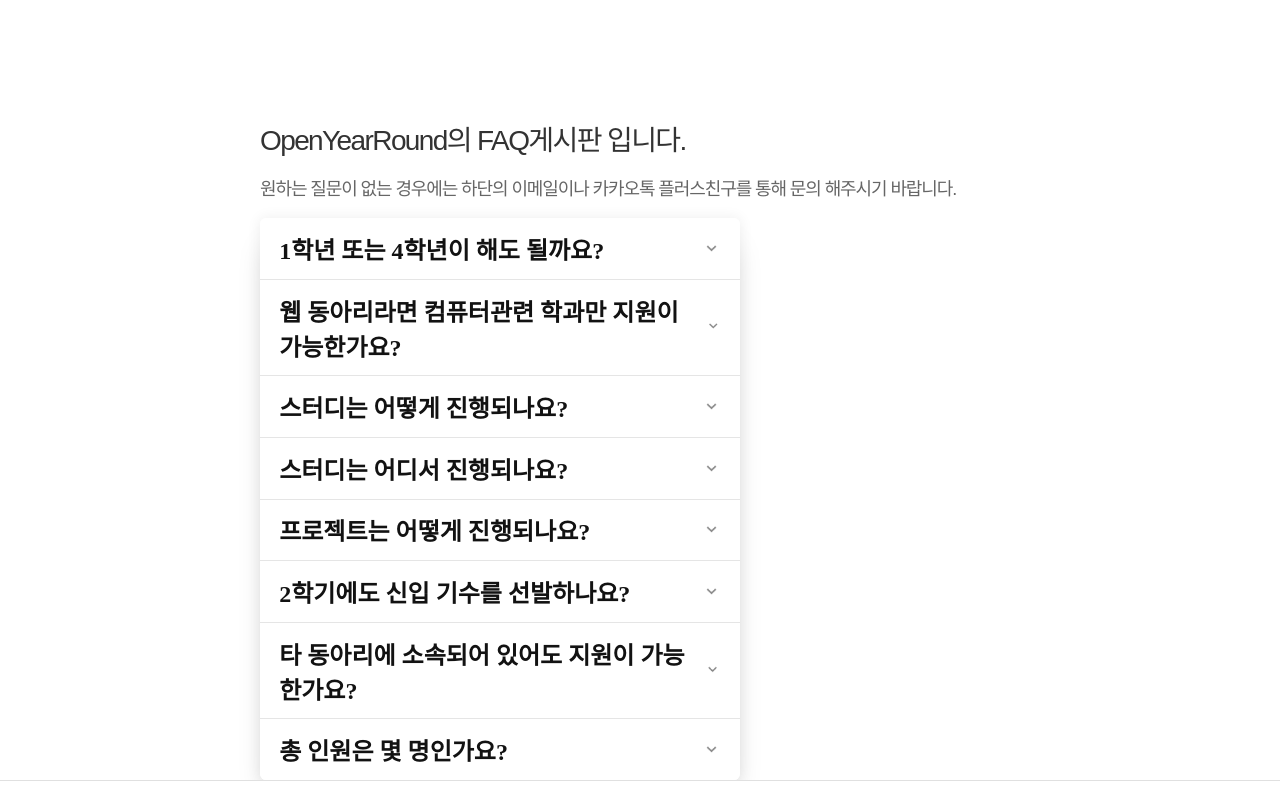
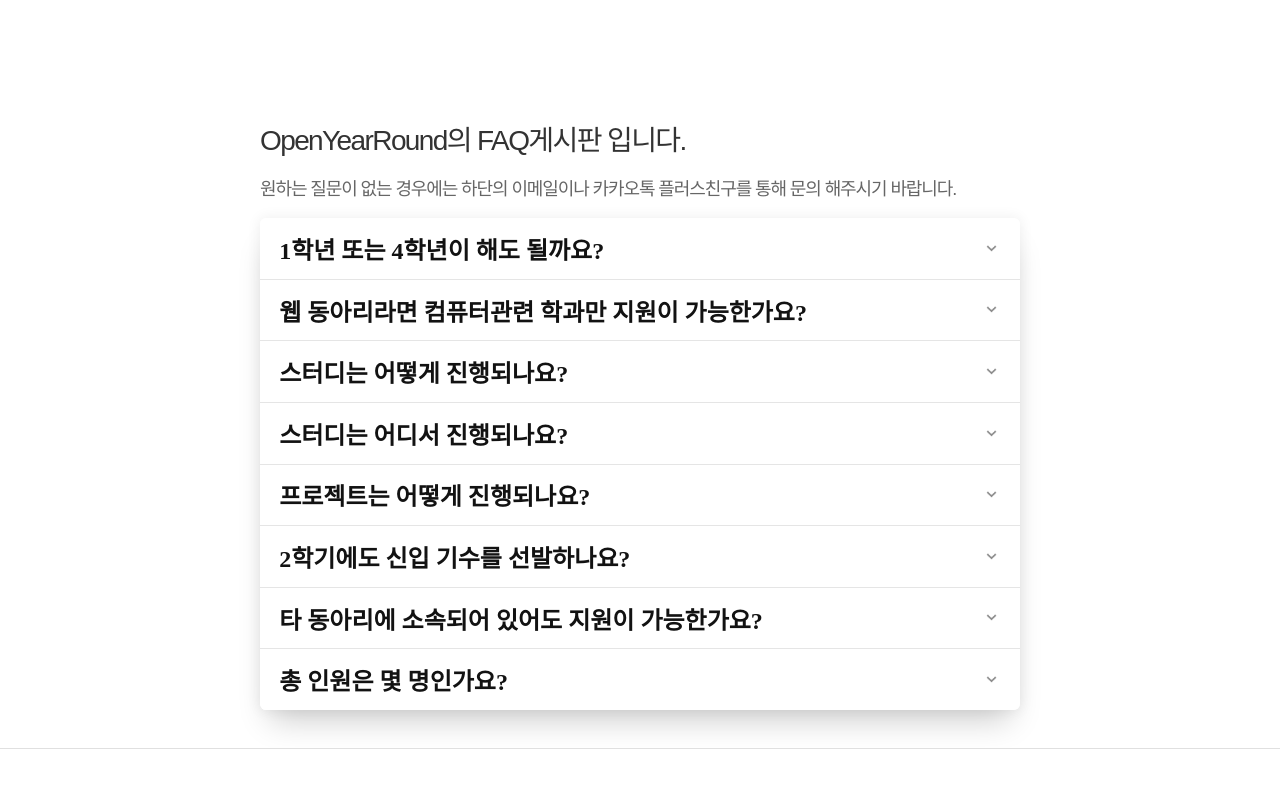
Before and after one commit to dev-oyr/renewal-ourpage, a React (Create React App) app: page /faq in a window 1280 px wide. Shown: the top 800 px of the page. Built offline with nearby package versions, Linux system fonts and the light colour scheme; a web font is replaced by a local one.

Commit message:
FAQ 페이지 수정

```diff
--- a/src/pages/FAQ.js
+++ b/src/pages/FAQ.js
@@ -10,7 +10,9 @@ function FAQ() {
                 <div className="kr desc-font">
                     원하는 질문이 없는 경우에는 하단의 이메일이나 카카오톡 플러스친구를 통해 문의 해주시기 바랍니다.
                 </div>
-                <Accordion />
+                <div className="accordion">
+                    <Accordion />
+                </div>
             </div>
         </div>
     );
--- a/src/styles/accordion.scss
+++ b/src/styles/accordion.scss
@@ -8,7 +8,7 @@ $cLightGray: rgba(#000, 0.1);
     margin: 0;
     padding: 0;
     background-color: #fff;
-    max-width: 30rem;
+    max-width: 100%;
     border-radius: 0.4rem;
     overflow: hidden;
     box-shadow: 0 0 0.8rem 0.1rem rgba(darken($cAccent, 20%), 0.06), 0 20px 30px -10px rgba(darken($cAccent, 20%), 0.2);
--- a/src/styles/faq.scss
+++ b/src/styles/faq.scss
@@ -3,3 +3,7 @@ $pointColor: #ff6d70;
 .faq {
     width: 100%;
 }
+.accordion {
+    //margin-top: 5%;
+    margin-bottom: 5%;
+}
```
